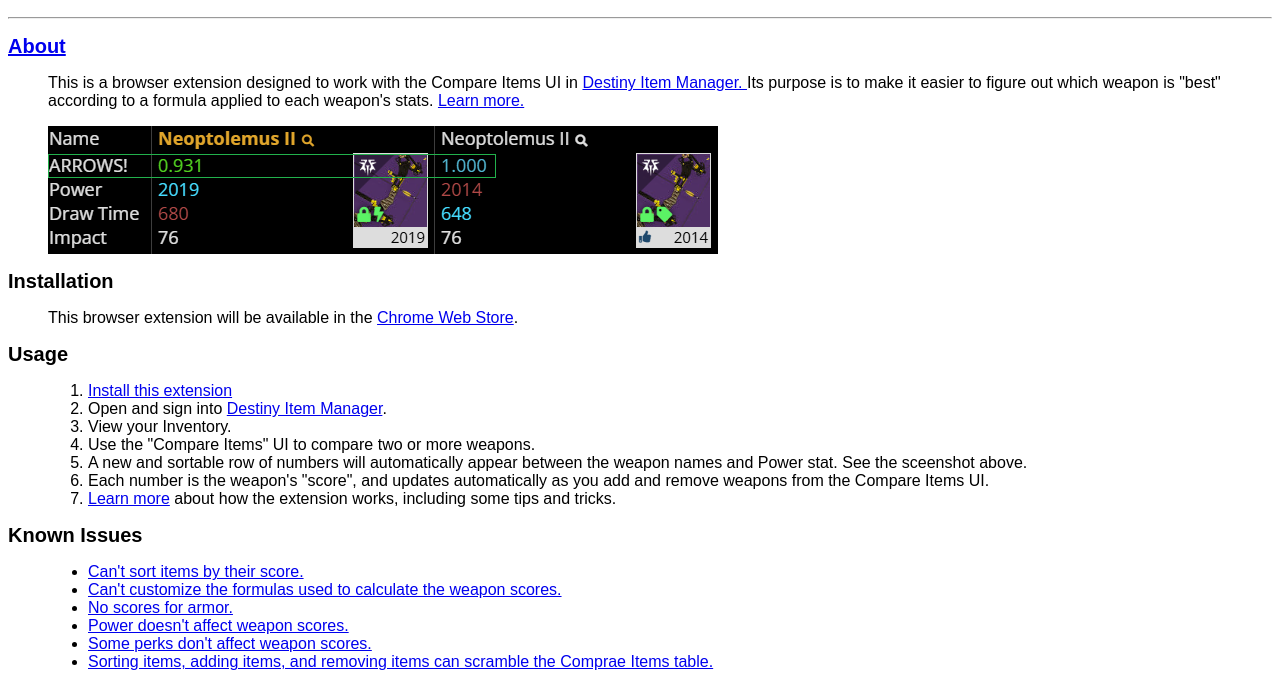
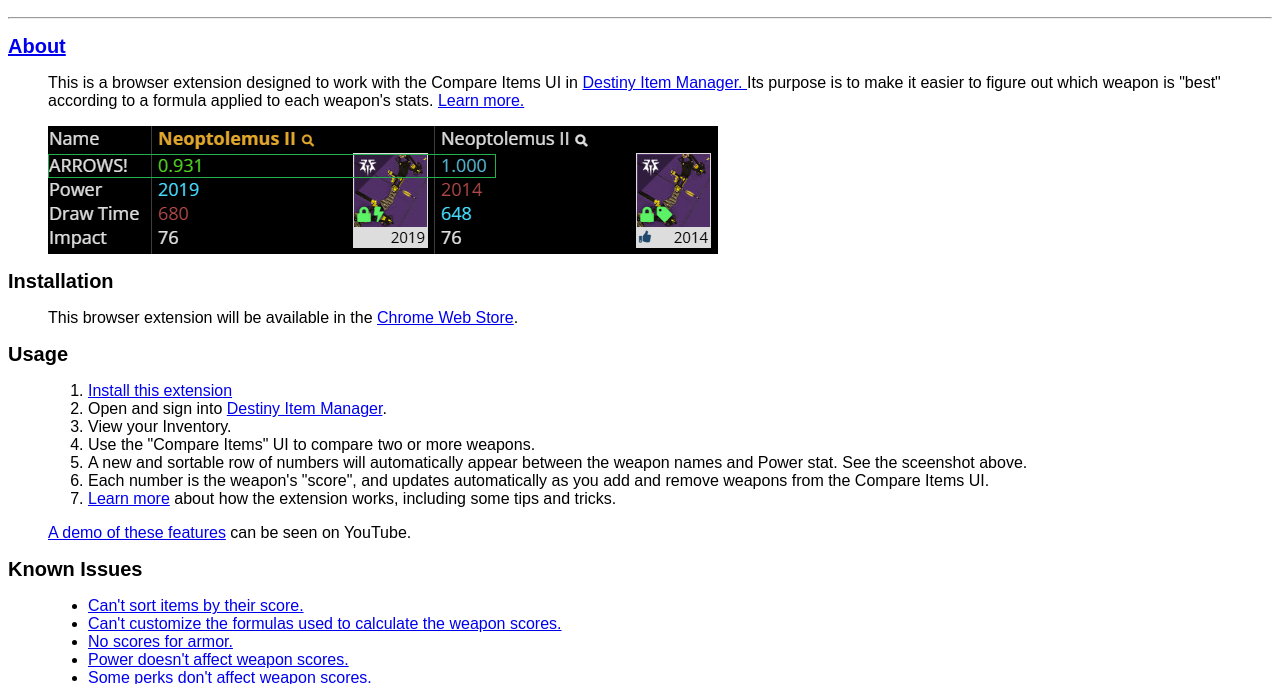
Before and after one commit to hey-wa-software/hey-wa-software.github.io, a plain HTML site: page DIM-Item-Scoring/index.html in a window 1280 px wide. Shown: the part 106-790 px from the top of the page. Drawn offline with Linux system fonts and the light colour scheme.

Commit message:
Added link to YouTube demo.

```diff
--- a/DIM-Item-Scoring/index.html
+++ b/DIM-Item-Scoring/index.html
@@ -68,6 +68,9 @@
                     <li><a href="./about.html">Learn more</a> about how the extension works, including some tips and tricks.
                     </li>
                 </ol>
+            </p>
+            <p>
+                <a href="https://www.youtube.com/watch?v=PyxMKMnUXr8">A demo of these features</a> can be seen on YouTube.
             </p>
         </dd>
         <dt><a name="known-issues">Known Issues</a></dt>
```
